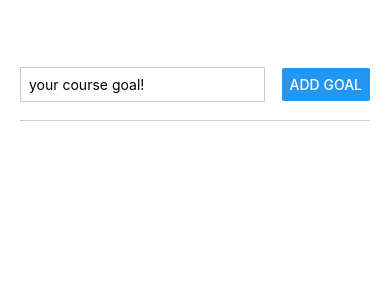
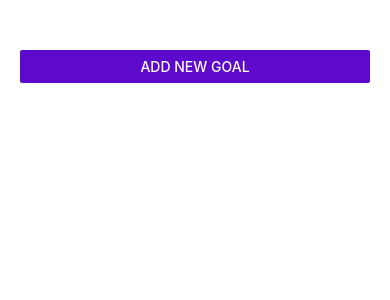
Before and after one commit to adityakaderiya12/GoalsTracker, a React Native app: screen / in a window 390 px wide. Shown: the top 300 px of the page. Built offline with nearby package versions, Linux system fonts and the light colour scheme.

Commit message:
Modal and styling

```diff
--- a/App.js
+++ b/App.js
@@ -3,6 +3,7 @@
 import {
   StyleSheet,
   View,
+  Button,
 
   FlatList,
 } from "react-native";
@@ -14,10 +15,19 @@
 
 export default function App() {
 
+
+  const[modalIsVisible,setModalIsVisible] = useState(false);
   const [courseGoals, setCourseGoals] = useState([]);
   // function goalInputHandler(enteredText) {
   // setEnteredGoalText(enteredText);          //This is the git command
   // }  //Handling Event
+
+  function startAddGoalHandler(){
+     setModalIsVisible(true);
+  }
+  function endAddGoalHandler(){
+    setModalIsVisible(false);
+  }
 
   function addGoalHandler(enteredGoalText) {
     setCourseGoals((currentCourseGOals) => [
@@ -25,6 +35,8 @@
       { text: enteredGoalText, id: Math.random().toString() },
 
     ]);
+    endAddGoalHandler();
+
   }
 
 
@@ -35,7 +47,15 @@
    }
   return (
     <View style={styles.appContainer}>
-      <GoalInput onAddGoal={addGoalHandler} />
+      <Button title="Add New Goal"
+      color="#5e0acc"
+      onPress={startAddGoalHandler}
+      />
+      <GoalInput
+      visible={modalIsVisible}
+      onAddGoal={addGoalHandler}
+      onCancel={endAddGoalHandler}
+      />
       <View style={styles.goalsContainer}>
         <FlatList
           data={courseGoals}
--- a/components/GoalInput.js
+++ b/components/GoalInput.js
@@ -1,6 +1,6 @@
 //Input goals items  //GOal items
 import { useState } from "react";
-import { StyleSheet, View, TextInput, Button, } from 'react-native';
+import { StyleSheet, View, TextInput, Button, Modal } from 'react-native';
 function GoalInput(props) {
   const [enteredGoalText, setEnteredGoalText] = useState('');
 
@@ -13,15 +13,30 @@
     setEnteredGoalText('');
   }
 
-  return (<View style={styles.inputContainer}>
+  return (
+    <Modal visible={props.visible} animationType="slide">
+      <View style={styles.inputContainer}>
         <TextInput
           style={styles.textInput}
           placeholder="your course goal!"
           onChangeText={goalInputHandler}
           value={enteredGoalText}
         />
-    <Button title="Add Goal" onPress={addGoalHandler} />
+        <View style={styles.buttonContainer}>
+          <View style={styles.button}>
+
+            <Button title="Add Goal" onPress={ addGoalHandler } />
+
           </View>
+          <View style={styles.button}>
+            <Button title="Cancel" onPress={props.onCancel} />
+
+          </View>
+
+
+        </View>
+      </View>
+    </Modal>
   );
 };
 
@@ -31,19 +46,29 @@
 
   inputContainer: {
     flex: 1,
-    flexDirection: 'row',
-    justifyContent: 'space-between',
+
+    justifyContent: 'center',
     alignItems: 'center',
     marginBottom: 24,
+    padding:16,
     borderBottomWidth: 1,
     borderBottomColor: '#cccccc'
   },
   textInput: {
     borderWidth: 1,
     borderColor: '#cccccc',
-    width: '70%',
-    marginRight: 8,
+    width: '100%',
+
     padding: 8
+  },
+  buttonContainer: {
+    marginTop:16,
+    flexDirection: 'row'
+
+  },
+  button:{
+    width:100,
+    marginHorizontal:8
   }
 
 
```
Lines whose indentation alone changed are shown as unchanged.
